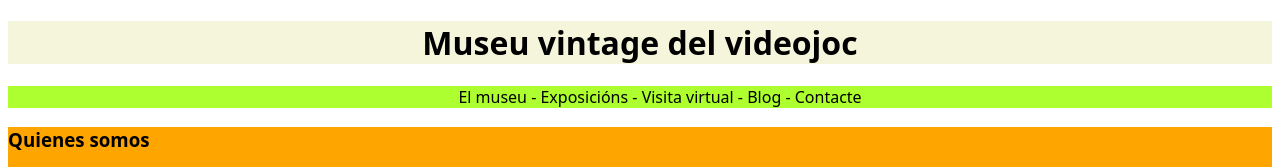
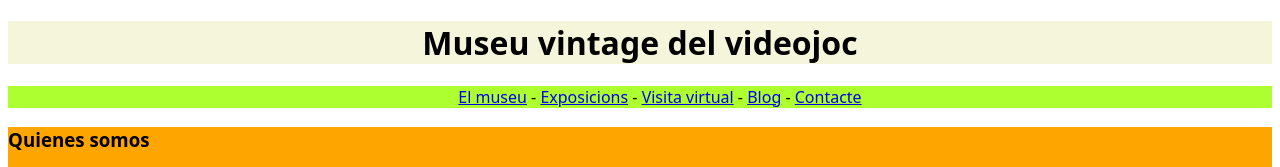
Before and after one commit to elgraotadeo/practica3.7, a plain HTML site: page index.html in a window 1280 px wide. Shown: the top 167 px of the page. Drawn offline with Linux system fonts and the light colour scheme.

Commit message:
Ya está arreglado

```diff
--- a/index.html
+++ b/index.html
@@ -12,7 +12,17 @@
         <h1>Museu vintage del videojoc</h1>
     </header>
     <menu>
-        <p id="menu">El museu - Exposicións - Visita virtual - Blog - Contacte</p>
+        <div class="menu_center">
+            <a href="https://museoarcadevintage.com/">El museu</a>
+            -
+            <a href="https://museoarcadevintage.com/">Exposicions</a>
+            -
+            <a href="https://museoarcadevintage.com/producto/visita-virtual/">Visita virtual</a>
+            -
+            <a href="https://museoarcadevintage.com/blog/">Blog</a>
+            -
+            <a href="https://museoarcadevintage.com/contactar/">Contacte</a>
+        </div>
     </menu>
     <article>
         <h3>Quienes somos</h3>
```
